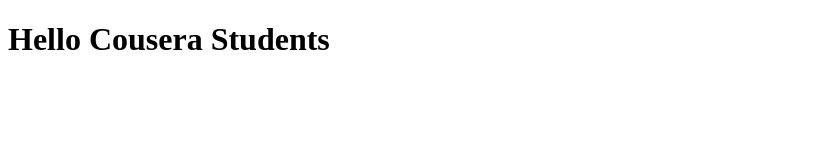
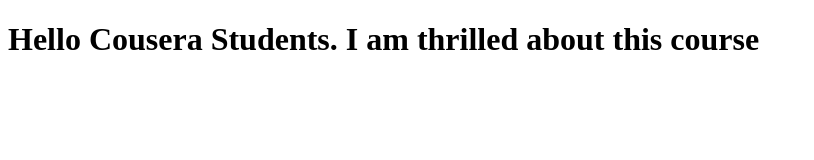
Before and after one commit to omsinjasseh/cousera-angularjs, a plain HTML site: page index.html in a window 1280 px wide. Shown: the whole page, without its empty margins (0-814 px from the left). Drawn offline with Linux system fonts and the light colour scheme.

Commit message:
next version of web file

```diff
--- a/index.html
+++ b/index.html
@@ -5,6 +5,6 @@
     <title>Hello Cousera</title>
   </head>
   <body>
-    <h1>Hello Cousera Students</h1>
+    <h1>Hello Cousera Students. I am thrilled about this course</h1>
   </body>
 </html>
```
